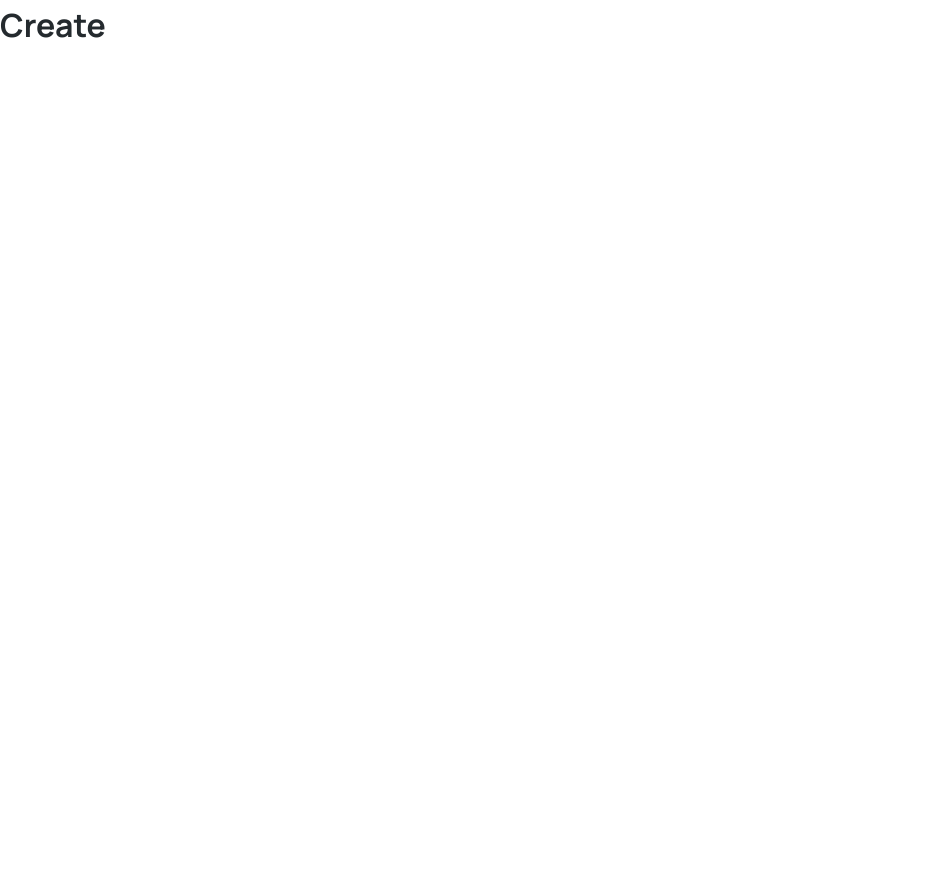
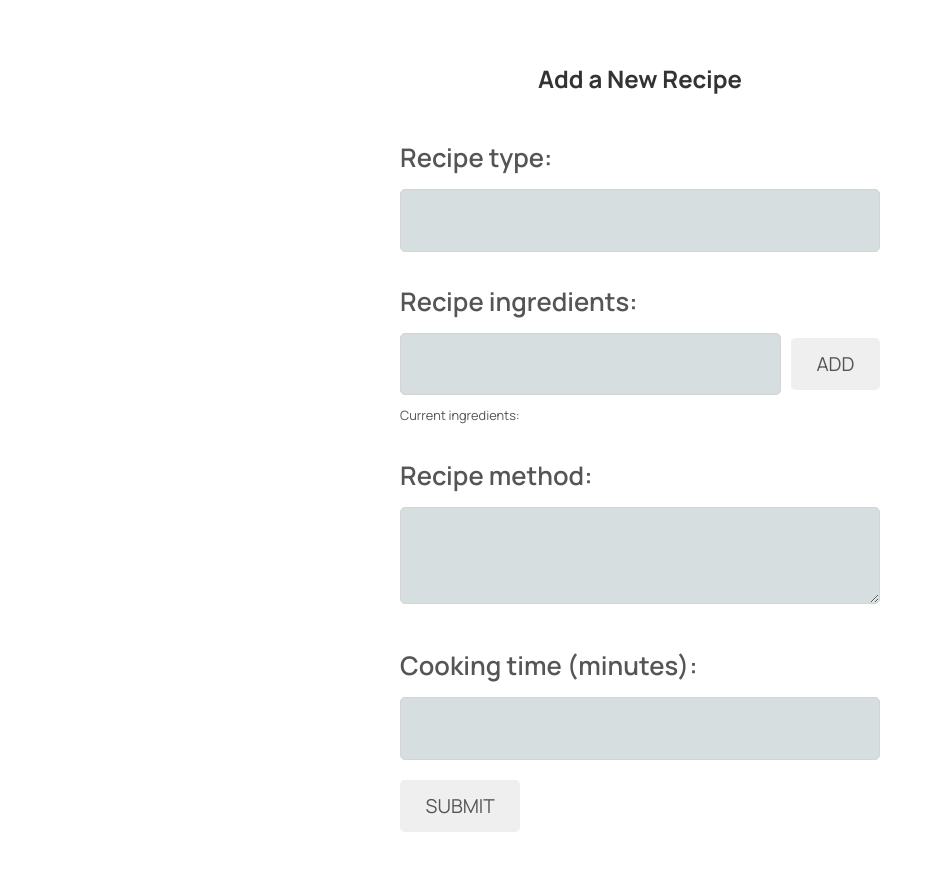
Before and after one commit to nivekt24/react-recipe-crud-app, a React (Create React App) app: page /create in a window 1280 px wide. Shown: the top 870 px of the page, without its empty margins (0-942 px from the left). Before the commit the page ends 800 px from the top, so only its background shows below. Built offline with nearby package versions, Linux system fonts and the light colour scheme; the HTML template or start-up script is replaced by a standard one.

Commit message:
create recipe form & add POST request

```diff
--- a/data/recipes.json
+++ b/data/recipes.json
@@ -38,6 +38,25 @@
       ],
       "method": "Lorem ipsum dolor, sit amet consectetur adipisicing elit. Esse minima ex rem quis similique eum ratione quaerat, voluptas molestias ut repudiandae delectus voluptates. Eius esse at tenetur ab accusamus excepturi?",
       "cookingTime": "40 minutes "
+    },
+    {
+      "id": "3a9b",
+      "title": "American Breakfast",
+      "ingredients": [
+        "eggs",
+        "bacon",
+        "pancakes",
+        "hashbrown"
+      ],
+      "method": "qwerty qwerty qwerty",
+      "cookingTime": "10 minutes"
+    },
+    {
+      "id": "b094",
+      "title": "Chicken Parm",
+      "ingredients": [],
+      "method": "qwerty qwerty qwerty",
+      "cookingTime": "55 minutes"
     }
   ]
 }
--- a/src/components/Button.module.css
+++ b/src/components/Button.module.css
@@ -2,6 +2,7 @@
   color: inherit;
   text-transform: uppercase;
   padding: 12.8px 25.6px;
+  margin: 20px auto;
   font-family: inherit;
   font-size: 1.2rem;
   border: none;
--- a/src/context/FakeAuthContext.jsx
+++ b/src/context/FakeAuthContext.jsx
@@ -22,7 +22,7 @@ const FAKE_USER = {
   name: 'John',
   email: 'johndoe@email.com',
   password: 'qwerty',
-  avatar: 'avatar-profile-pic.jpg',
+  avatar: '/avatar-profile-pic.jpg',
 };
 
 function AuthProvider({ children }) {
--- a/src/hooks/useFetch.js
+++ b/src/hooks/useFetch.js
@@ -1,18 +1,32 @@
 import { useState, useEffect } from 'react';
 
-export const useFetch = (url) => {
+export const useFetch = (url, method = 'GET') => {
   const [data, setData] = useState(null);
   const [isLoading, setIsLoading] = useState(false);
   const [error, setError] = useState(null);
+  const [options, setOptions] = useState(null);
+
+  const postData = (newData) => {
+    setOptions({
+      method: 'POST',
+      body: JSON.stringify(newData),
+      headers: {
+        'Content-Type': 'application/json',
+      },
+    });
+  };
 
   useEffect(() => {
     const controller = new AbortController();
 
-    const fetchData = async () => {
+    const fetchData = async (fetchOptions) => {
       setIsLoading(true);
 
       try {
-        const res = await fetch(url, { signal: controller.signal });
+        const res = await fetch(url, {
+          ...fetchOptions,
+          signal: controller.signal,
+        });
         if (!res.ok) {
           throw new Error(res.statusText);
         }
@@ -31,12 +45,18 @@ export const useFetch = (url) => {
       }
     };
 
-    fetchData();
+    if (method === 'GET') {
+      fetchData();
+    }
+
+    if (method === 'POST' && options) {
+      fetchData(options);
+    }
 
     return () => {
       controller.abort();
     };
-  }, [url]);
+  }, [url, options, method]);
 
-  return { data, isLoading, error };
+  return { data, isLoading, error, postData };
 };
--- a/src/index.css
+++ b/src/index.css
@@ -41,11 +41,12 @@ label {
 
 input,
 textarea {
+  box-sizing: border-box;
   width: 100%;
   padding: 12.8px 19.2px;
   font-family: inherit;
-  font-size: 1.6rem;
-  border: none;
+  font-size: 1em;
+  border: 1px solid #d4d4d4;
   border-radius: 5px;
   background-color: var(--color-light--3);
   transition: all 0.2s;
@@ -99,6 +100,12 @@ input:focus {
   transform: translateY(-2px);
 }
 
+.page-title {
+  text-align: center;
+  margin: 40px auto;
+  color: #333;
+}
+
 @media screen and (max-width: 768px) {
   .search {
     width: 30%; /* Adjust the width for smaller screens */
--- a/src/pages/Create.jsx
+++ b/src/pages/Create.jsx
@@ -1,3 +1,111 @@
-const Create = () => <h1>Create</h1>;
+import { useState, useRef, useEffect } from 'react';
+import { useFetch } from '../hooks/useFetch';
+import Button from '../components/Button';
+import styles from './Create.module.css';
+import { useNavigate } from 'react-router-dom';
+
+const Create = () => {
+  const [title, setTitle] = useState('');
+  const [method, setMethod] = useState('');
+  const [cookingTime, setCookingTime] = useState('');
+  const [newIngredient, setNewIngredient] = useState('');
+  const [ingredients, setIngredients] = useState([]);
+  const ingredientInput = useRef(null);
+  const navigate = useNavigate();
+
+  const { postData, data, error } = useFetch(
+    'http://localhost:3000/recipes',
+    'POST'
+  );
+
+  const handleSubmit = (e) => {
+    e.preventDefault();
+    postData({
+      title,
+      ingredients,
+      method,
+      cookingTime: cookingTime + ' minutes',
+    });
+    // console.log(title, method, cookingTime, ingredients);
+  };
+
+  const handleAdd = (e) => {
+    e.preventDefault();
+    const ing = newIngredient.trim();
+
+    if (ing && !ingredients.includes(ing)) {
+      setIngredients((prevIngredients) => [...prevIngredients, ing]);
+    }
+    setNewIngredient('');
+    ingredientInput.current.focus();
+  };
+
+  //   redirect user after we get data response
+  useEffect(() => {
+    if (data) {
+      navigate('/app');
+    }
+  }, [data, navigate]);
+
+  return (
+    <div className={styles.create}>
+      <h2 className="page-title">Add a New Recipe</h2>
+
+      <form onSubmit={handleSubmit}>
+        <label>
+          <span>Recipe type:</span>
+          <input
+            type="text"
+            onChange={(e) => setTitle(e.target.value)}
+            value={title}
+            required
+          />
+        </label>
+
+        <label>
+          <span>Recipe ingredients:</span>
+          <div className={styles.ingredients}>
+            <input
+              type="text"
+              onChange={(e) => setNewIngredient(e.target.value)}
+              value={newIngredient}
+              ref={ingredientInput}
+            />
+            <Button className={styles.btn} onClick={handleAdd}>
+              add
+            </Button>
+          </div>
+        </label>
+        <p>
+          Current ingredients:{' '}
+          {ingredients.map((i) => (
+            <em key={i}>{i}, </em>
+          ))}
+        </p>
+
+        <label>
+          <span>Recipe method:</span>
+          <textarea
+            onChange={(e) => setMethod(e.target.value)}
+            value={method}
+            required
+          ></textarea>
+        </label>
+
+        <label>
+          <span>Cooking time (minutes):</span>
+          <input
+            type="number"
+            onChange={(e) => setCookingTime(e.target.value)}
+            value={cookingTime}
+            required
+          />
+        </label>
+
+        <Button>submit</Button>
+      </form>
+    </div>
+  );
+};
 
 export default Create;
--- /dev/null
+++ b/src/pages/Create.module.css
@@ -0,0 +1,24 @@
+.create {
+  color: #555;
+  max-width: 480px;
+  margin: 60px auto;
+}
+
+.create label span {
+  display: block;
+  margin: 30px 0 10px;
+}
+
+.create p {
+  margin-top: 10px;
+  font-size: 0.8em;
+}
+
+.create .ingredients {
+  display: flex;
+  align-items: center;
+}
+
+.ingredients Button {
+  margin: 0 0 0 10px;
+}
--- a/src/pages/PageNotFound.jsx
+++ b/src/pages/PageNotFound.jsx
@@ -0,0 +1,11 @@
+import React from 'react';
+
+const PageNotFound = () => {
+  return (
+    <div className="page-title">
+      <h1>Page Not Found</h1>
+    </div>
+  );
+};
+
+export default PageNotFound;
--- a/src/pages/Recipe.jsx
+++ b/src/pages/Recipe.jsx
@@ -18,7 +18,7 @@ const Recipe = () => {
         {isLoading && <p className={styles.loading}>Loading...</p>}
         {recipe && (
           <>
-            <h2 className={styles.pageTitle}>{recipe.title}</h2>
+            <h2 className="page-title">{recipe.title}</h2>
             <p>Cooking time: {recipe.cookingTime}</p>
             <ul>
               {recipe.ingredients.map((ing) => (
--- a/src/pages/Recipe.module.css
+++ b/src/pages/Recipe.module.css
@@ -12,12 +12,6 @@
   padding: 0;
   /* justify-content: center; */
   margin-top: 10px;
-}
-
-.recipe .pageTitle {
-  text-align: center;
-  margin: 40px auto;
-  color: #333;
 }
 
 .recipe li {
```
